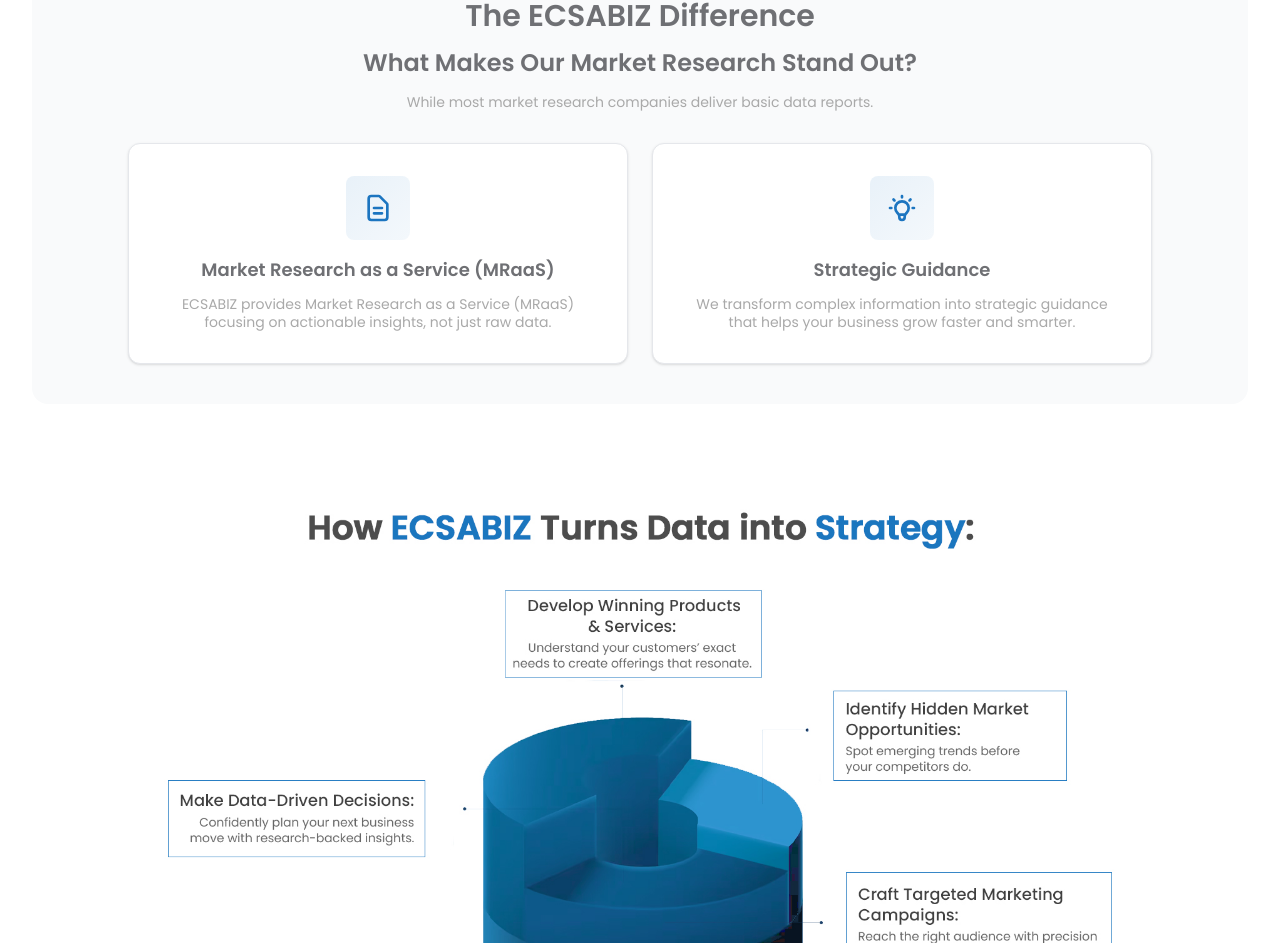
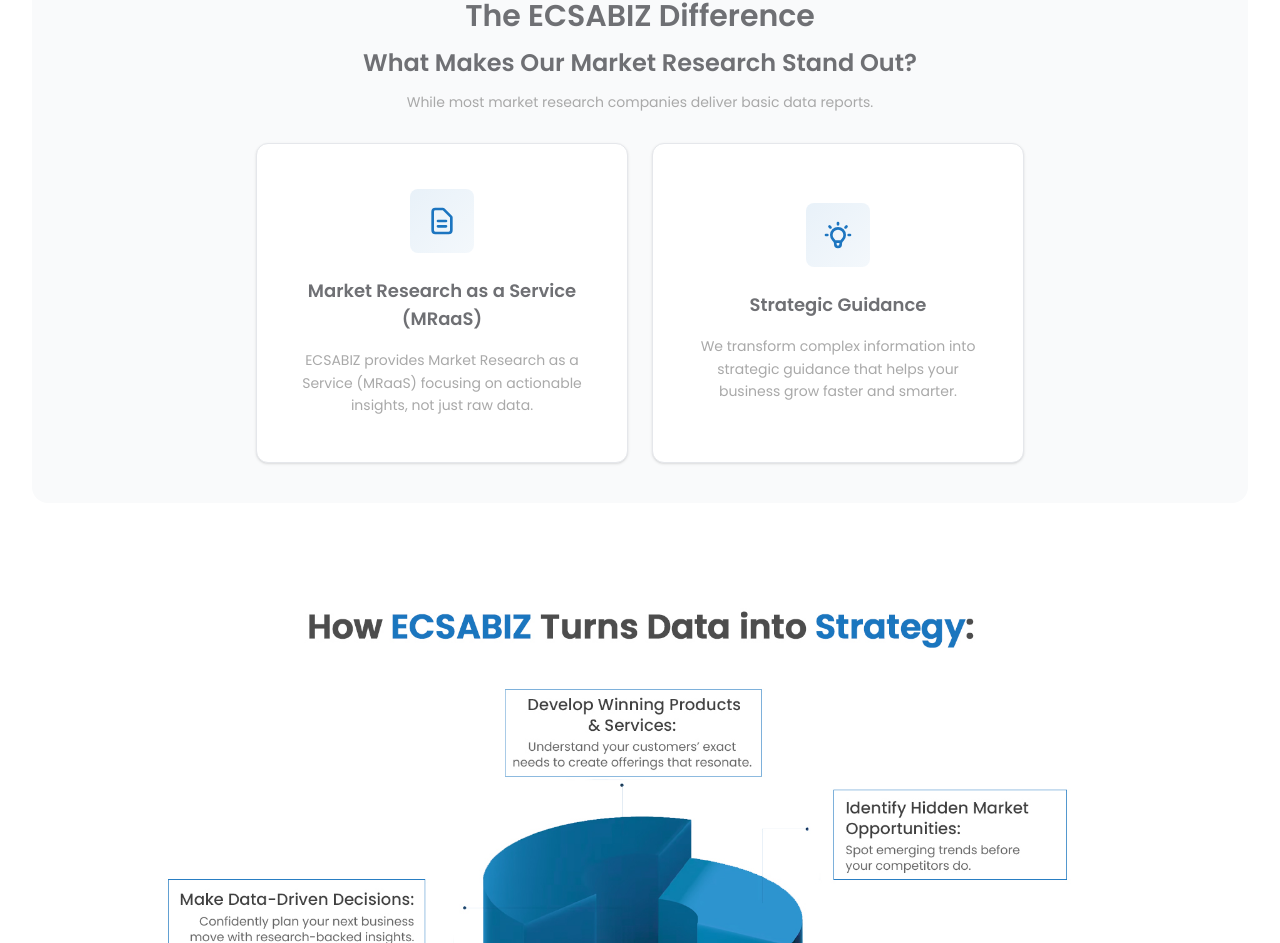
Before and after one commit to Sharmeen-Rauf/escabiz, a Next.js app: page /b2b-market-research-agency-escabiz in a window 1280 px wide. Shown: the part 1592-2535 px from the top of the page. Built offline with nearby package versions, Linux system fonts and the light colour scheme.

Commit message:
Enhance card layout and styling in B2B Market Research Agency page: adjust grid width, increase padding, and improve text spacing for better readability and visual appeal. Update icon and title margins for a more cohesive design.

```diff
--- a/src/app/b2b-market-research-agency-escabiz/page.tsx
+++ b/src/app/b2b-market-research-agency-escabiz/page.tsx
@@ -185,11 +185,11 @@ export default function B2BIndustryAnalysis() {
               </div>
 
               {/* Two Cards Side by Side */}
-              <div className="grid grid-cols-1 md:grid-cols-2 gap-6 max-w-5xl mx-auto">
+              <div className="grid grid-cols-1 md:grid-cols-2 gap-6 max-w-3xl mx-auto">
                 {/* Card 1: MRaaS */}
-                <div className="bg-white rounded-xl shadow-sm hover:shadow-lg transition-all duration-500 p-6 lg:p-8 border border-gray-200 hover:border-[#1c75c0] text-center">
+                <div className="bg-white rounded-xl shadow-sm hover:shadow-lg transition-all duration-500 p-8 lg:p-10 border border-gray-200 hover:border-[#1c75c0] text-center min-h-[320px] flex flex-col justify-center">
                   {/* Icon */}
-                  <div className="flex justify-center mb-4">
+                  <div className="flex justify-center mb-6">
                     <div className="bg-gradient-to-br from-[#1c75c0]/10 to-[#1c75c0]/5 rounded-lg p-4 w-16 h-16 flex items-center justify-center">
                       <svg className="w-8 h-8 text-[#1c75c0]" fill="none" stroke="currentColor" viewBox="0 0 24 24">
                         <path strokeLinecap="round" strokeLinejoin="round" strokeWidth={2} d="M9 12h6m-6 4h6m2 5H7a2 2 0 01-2-2V5a2 2 0 012-2h5.586a1 1 0 01.707.293l5.414 5.414a1 1 0 01.293.707V19a2 2 0 01-2 2z" />
@@ -198,20 +198,20 @@ export default function B2BIndustryAnalysis() {
                   </div>
 
                   {/* Title */}
-                  <h5 className="text-base md:text-lg font-semibold text-[#6f7074] mb-3">
+                  <h5 className="text-base md:text-lg font-semibold text-[#6f7074] mb-4">
                     Market Research as a Service (MRaaS)
                   </h5>
 
                   {/* Description */}
-                  <p className="text-xs sm:text-xs md:text-sm text-[#a9a9a9] leading-tight font-normal">
+                  <p className="text-xs sm:text-xs md:text-sm text-[#a9a9a9] leading-relaxed font-normal">
                     ECSABIZ provides Market Research as a Service (MRaaS) focusing on actionable insights, not just raw data.
                   </p>
                 </div>
 
                 {/* Card 2: Strategic Guidance */}
-                <div className="bg-white rounded-xl shadow-sm hover:shadow-lg transition-all duration-500 p-6 lg:p-8 border border-gray-200 hover:border-[#1c75c0] text-center">
+                <div className="bg-white rounded-xl shadow-sm hover:shadow-lg transition-all duration-500 p-8 lg:p-10 border border-gray-200 hover:border-[#1c75c0] text-center min-h-[320px] flex flex-col justify-center">
                   {/* Icon */}
-                  <div className="flex justify-center mb-4">
+                  <div className="flex justify-center mb-6">
                     <div className="bg-gradient-to-br from-[#1c75c0]/10 to-[#1c75c0]/5 rounded-lg p-4 w-16 h-16 flex items-center justify-center">
                       <svg className="w-8 h-8 text-[#1c75c0]" fill="none" stroke="currentColor" viewBox="0 0 24 24">
                         <path strokeLinecap="round" strokeLinejoin="round" strokeWidth={2} d="M9.663 17h4.673M12 3v1m6.364 1.636l-.707.707M21 12h-1M4 12H3m3.343-5.657l-.707-.707m2.828 9.9a5 5 0 117.072 0l-.548.547A3.374 3.374 0 0014 18.469V19a2 2 0 11-4 0v-.531c0-.895-.356-1.754-.988-2.386l-.548-.547z" />
@@ -220,12 +220,12 @@ export default function B2BIndustryAnalysis() {
                   </div>
 
                   {/* Title */}
-                  <h5 className="text-base md:text-lg font-semibold text-[#6f7074] mb-3">
+                  <h5 className="text-base md:text-lg font-semibold text-[#6f7074] mb-4">
                     Strategic Guidance
                   </h5>
 
                   {/* Description */}
-                  <p className="text-xs sm:text-xs md:text-sm text-[#a9a9a9] leading-tight font-normal">
+                  <p className="text-xs sm:text-xs md:text-sm text-[#a9a9a9] leading-relaxed font-normal">
                     We transform complex information into strategic guidance that helps your business grow faster and smarter.
                   </p>
                 </div>
```
